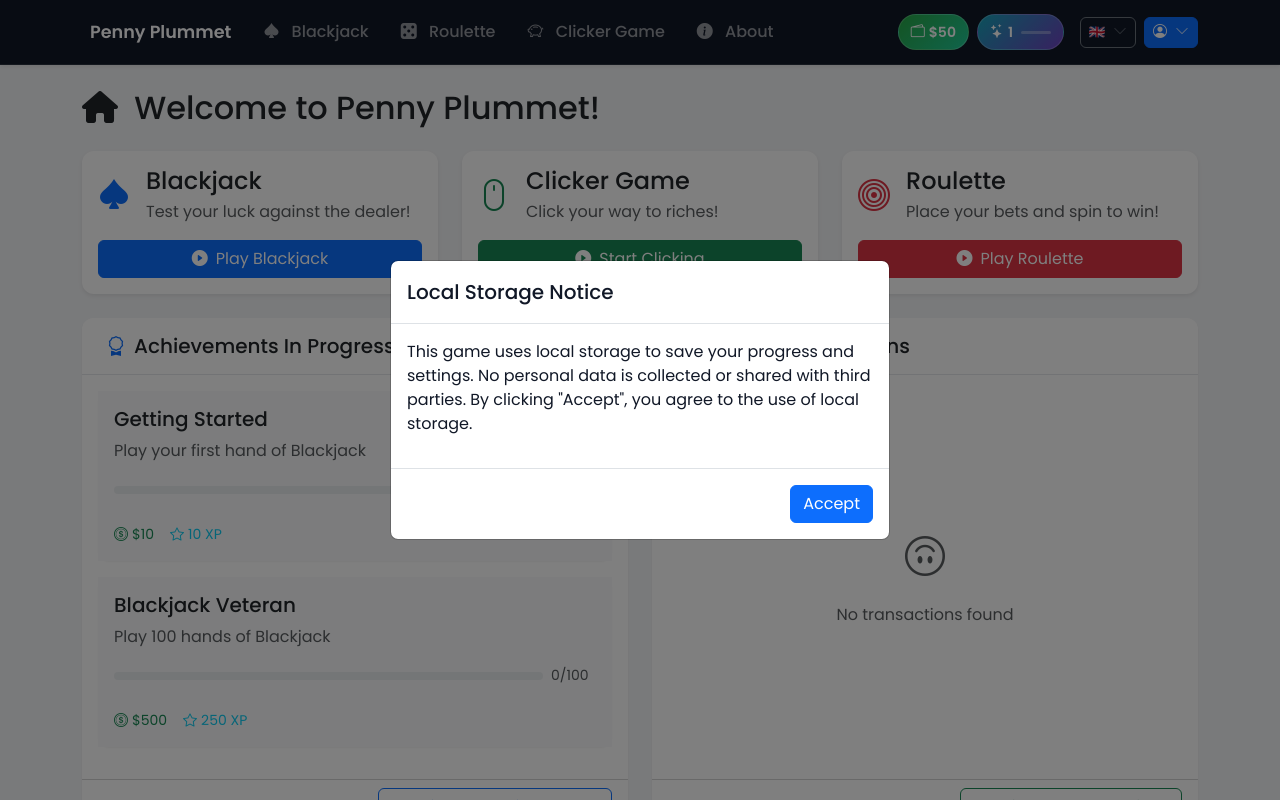
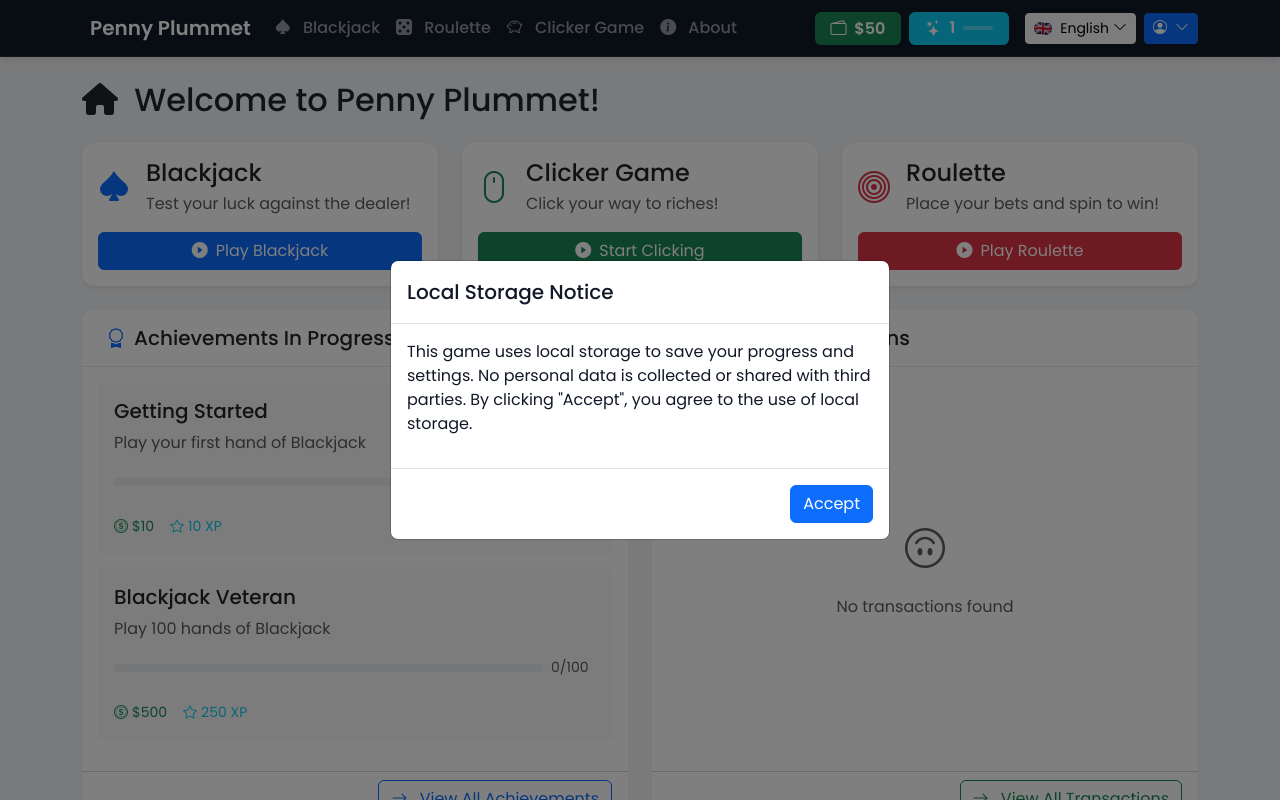
Before and after one commit to benceb2/penny-plummet, a Vue app: page / in a window 1280 px wide. Shown: the top 800 px of the page. Built offline with nearby package versions, Linux system fonts and the light colour scheme.

Commit message:
Tweak navbar

```diff
--- a/src/components/layout/AppNavbar.vue
+++ b/src/components/layout/AppNavbar.vue
@@ -30,17 +30,17 @@ watch(locale, (newLocale) => {
 </script>
 
 <template>
-  <nav class="navbar navbar-expand-lg navbar-dark bg-dark shadow-sm">
+  <nav class="navbar navbar-expand-lg navbar-dark bg-dark">
     <div class="container">
       <!-- Brand -->
-      <RouterLink class="navbar-brand fw-bold d-flex align-items-center" to="/">
+      <RouterLink class="navbar-brand fw-bold" to="/">
         <i class="bi bi-coin-fill text-warning me-2"></i>
-        <span class="brand-text">{{ t('navbar.brand') }}</span>
+        {{ t('navbar.brand') }}
       </RouterLink>
 
       <!-- Mobile Toggle -->
       <button
-        class="navbar-toggler border-0"
+        class="navbar-toggler"
         type="button"
         @click="isNavOpen = !isNavOpen"
         aria-controls="navbarNav"
@@ -55,11 +55,11 @@ watch(locale, (newLocale) => {
         :class="{ 'show': isNavOpen, 'collapse': !isNavOpen }"
         id="navbarNav">
 
-        <!-- Left Side Navigation Links - Games First -->
+        <!-- Left Side - Games & Links -->
         <ul class="navbar-nav me-auto">
           <li class="nav-item">
             <RouterLink
-              class="nav-link px-3 nav-link-hover"
+              class="nav-link"
               @click="isNavOpen = false"
               to="/blackjack">
               <i class="bi bi-suit-spade-fill me-2"></i>
@@ -68,7 +68,7 @@ watch(locale, (newLocale) => {
           </li>
           <li class="nav-item">
             <RouterLink
-              class="nav-link px-3 nav-link-hover"
+              class="nav-link"
               @click="isNavOpen = false"
               to="/roulette">
               <i class="bi bi-dice-5-fill me-2"></i>
@@ -77,7 +77,7 @@ watch(locale, (newLocale) => {
           </li>
           <li class="nav-item">
             <RouterLink
-              class="nav-link px-3 nav-link-hover"
+              class="nav-link"
               @click="isNavOpen = false"
               to="/clicker">
               <i class="bi bi-piggy-bank me-2"></i>
@@ -85,9 +85,8 @@ watch(locale, (newLocale) => {
             </RouterLink>
           </li>
           <li class="nav-item d-lg-none">
-            <!-- Show transactions on mobile -->
             <RouterLink
-              class="nav-link px-3 nav-link-hover"
+              class="nav-link"
               @click="isNavOpen = false"
               to="/transactions">
               <i class="fa fa-history me-2"></i>
@@ -96,7 +95,7 @@ watch(locale, (newLocale) => {
           </li>
           <li class="nav-item">
             <RouterLink
-              class="nav-link px-3 nav-link-hover"
+              class="nav-link"
               @click="isNavOpen = false"
               to="/about">
               <i class="bi bi-info-circle-fill me-2"></i>
@@ -105,54 +104,63 @@ watch(locale, (newLocale) => {
           </li>
         </ul>
 
-        <!-- Right Side User Stats & Controls -->
-        <div class="navbar-nav ms-auto">
-          <div class="d-flex align-items-center flex-column flex-lg-row gap-2 gap-lg-3">
+        <!-- Mobile Separator -->
+        <hr class="d-lg-none text-white-50 my-3">
 
-            <!-- Mobile: Stack vertically, Desktop: Horizontal -->
-            <div class="d-flex align-items-center gap-2 order-lg-1">
-              <!-- Chips Display -->
-              <div class="stat-badge stat-badge-success">
+        <!-- Right Side - User Info -->
+        <div class="d-flex align-items-center flex-column flex-lg-row gap-3">
+
+          <!-- Stats Row -->
+          <div class="d-flex align-items-center gap-2">
+            <!-- Chips -->
+            <span class="badge bg-success fs-6 px-3 py-2">
               <i class="bi bi-wallet2 me-1"></i>
-                <span class="fw-semibold">{{ userStore.formattedChips }}</span>
-              </div>
+              {{ userStore.formattedChips }}
+            </span>
 
-              <!-- Level Display with Progress -->
-              <div class="stat-badge stat-badge-info position-relative">
-                <i class="bi bi-stars me-1"></i>
-                <span class="fw-semibold me-2">{{ achievementStore.currentLevel.level }}</span>
-                <div class="level-progress">
+            <!-- Level with Progress -->
+            <span class="badge bg-info fs-6 px-3 py-2 d-flex align-items-center">
+              <i class="bi bi-stars me-2"></i>
+              {{ achievementStore.currentLevel.level }}
+              <div class="progress ms-2" style="width: 30px; height: 4px;">
                 <div
-                    class="level-progress-fill"
+                  class="progress-bar bg-white"
                   :style="{ width: achievementStore.levelProgress + '%' }">
                 </div>
               </div>
-              </div>
+            </span>
           </div>
 
           <!-- Controls Row -->
-            <div class="d-flex align-items-center gap-2 order-lg-2">
+          <div class="d-flex align-items-center gap-2">
             <!-- Language Selector -->
             <div class="dropdown">
               <button
-                  class="btn btn-outline-secondary btn-sm d-flex align-items-center"
+                class="btn btn-light btn-sm d-flex align-items-center"
                 type="button"
-                  data-bs-toggle="dropdown"
-                  aria-expanded="false">
+                data-bs-toggle="dropdown">
                 <img
                   :src="flags[locale as Locale]"
                   :alt="locale"
-                    class="flag-img me-1" />
-                  <i class="bi bi-chevron-down ms-1 opacity-75"></i>
+                  width="18"
+                  height="13"
+                  class="me-2 rounded" />
+                <span class="d-none d-sm-inline">{{ t(`languages.${locale}`) }}</span>
+                <i class="bi bi-chevron-down ms-1"></i>
               </button>
               <ul class="dropdown-menu dropdown-menu-end">
                 <li v-for="loc in availableLocales" :key="loc">
                   <a
-                      class="dropdown-item py-2 d-flex align-items-center gap-2"
+                    class="dropdown-item d-flex align-items-center gap-2"
                     href="#"
                     @click.prevent="switchLanguage(loc)"
                     :class="{ 'active': locale === loc }">
-                      <img :src="flags[loc]" :alt="loc" class="flag-img" />
+                    <img
+                      :src="flags[loc]"
+                      :alt="loc"
+                      width="16"
+                      height="12"
+                      class="rounded" />
                     {{ t(`languages.${loc}`) }}
                   </a>
                 </li>
@@ -164,22 +172,21 @@ watch(locale, (newLocale) => {
               <button
                 class="btn btn-primary btn-sm d-flex align-items-center"
                 type="button"
-                  data-bs-toggle="dropdown"
-                  aria-expanded="false">
+                data-bs-toggle="dropdown">
                 <i class="bi bi-person-circle me-1"></i>
                 <span class="d-none d-sm-inline">{{ userStore.username }}</span>
-                  <i class="bi bi-chevron-down ms-1 opacity-75"></i>
+                <i class="bi bi-chevron-down ms-1"></i>
               </button>
               <ul class="dropdown-menu dropdown-menu-end">
                 <li>
-                    <RouterLink to="/profile" class="dropdown-item py-2">
-                      <i class="bi bi-person me-2 opacity-75"></i>
+                  <RouterLink to="/profile" class="dropdown-item">
+                    <i class="bi bi-person me-2"></i>
                     {{ t('navbar.profile.viewProfile') }}
                   </RouterLink>
                 </li>
                 <li class="d-none d-lg-block">
-                    <RouterLink to="/transactions" class="dropdown-item py-2">
-                      <i class="fa fa-history me-2 opacity-75"></i>
+                  <RouterLink to="/transactions" class="dropdown-item">
+                    <i class="fa fa-history me-2"></i>
                     {{ t('navbar.wallet.transactions') }}
                   </RouterLink>
                 </li>
@@ -187,13 +194,12 @@ watch(locale, (newLocale) => {
                   <hr class="dropdown-divider">
                 </li>
                 <li>
-                    <RouterLink to="/settings" class="dropdown-item py-2">
-                      <i class="bi bi-gear me-2 opacity-75"></i>
+                  <RouterLink to="/settings" class="dropdown-item">
+                    <i class="bi bi-gear me-2"></i>
                     {{ t('navbar.profile.settings') }}
                   </RouterLink>
                 </li>
               </ul>
-              </div>
             </div>
           </div>
         </div>
@@ -204,144 +210,12 @@ watch(locale, (newLocale) => {
 </template>
 
 <style scoped>
-/* Brand styling */
-.brand-text {
-  font-size: 1.1rem;
-}
-
-/* Navigation link hover effects */
-.nav-link-hover {
-  transition: all 0.2s ease;
-  border-radius: 6px;
-}
-
-.nav-link-hover:hover {
-  background-color: rgba(255, 255, 255, 0.1);
-  transform: translateY(-1px);
-}
-
-.nav-link-hover i {
-  transition: transform 0.2s ease;
-}
-
-.nav-link-hover:hover i {
-  transform: scale(1.1);
-}
-
-/* Stat badges */
-.stat-badge {
-  display: flex;
-  align-items: center;
-  padding: 0.4rem 0.75rem;
-  border-radius: 20px;
-  font-size: 0.875rem;
-  border: 1px solid rgba(255, 255, 255, 0.2);
-}
-
-.stat-badge-success {
-  background: linear-gradient(135deg, #28a745, #20c997);
-  color: white;
-}
-
-.stat-badge-info {
-  background: linear-gradient(135deg, #17a2b8, #6f42c1);
-  color: white;
-}
-
-/* Level progress bar */
-.level-progress {
-  width: 30px;
-  height: 3px;
-  background: rgba(255, 255, 255, 0.3);
-  border-radius: 3px;
-  overflow: hidden;
-}
-
-.level-progress-fill {
-  height: 100%;
-  background: white;
-  border-radius: 3px;
-  transition: width 0.3s ease;
-}
-
-/* Flag images */
-.flag-img {
-  width: 16px;
-  height: 12px;
-  border-radius: 2px;
-  object-fit: cover;
-}
-
-/* Button improvements */
-.btn {
-  border-radius: 6px;
-  font-weight: 500;
-}
-
+/* Only the truly necessary custom styles */
 .dropdown-toggle::after {
   display: none;
 }
 
-/* Mobile optimizations */
-@media (max-width: 991px) {
-  .navbar-collapse {
-    padding: 1rem 0 0.5rem 0;
-    margin-top: 0.5rem;
-    border-top: 1px solid rgba(255, 255, 255, 0.1);
-  }
-
-  .navbar-nav {
-    gap: 0.25rem;
-  }
-
-  .nav-link {
-    padding: 0.75rem 1rem !important;
-    margin: 2px 0;
-    border-radius: 8px;
-    background: rgba(255, 255, 255, 0.05);
-  }
-
-  .stat-badge {
-    justify-content: center;
-    min-width: 120px;
-  }
-
-  /* Stack stats vertically on mobile */
-  .d-flex.flex-column.flex-lg-row {
-    align-items: stretch !important;
-  }
-
-  .d-flex.flex-column.flex-lg-row>div {
-    width: 100%;
-    justify-content: center;
-  }
-}
-
-/* Small mobile screens */
-@media (max-width: 576px) {
-  .container {
-    padding-left: 1rem;
-    padding-right: 1rem;
-  }
-
-  .stat-badge {
-    font-size: 0.8rem;
-    padding: 0.35rem 0.6rem;
-  }
-
-  .level-progress {
-    width: 25px;
-  }
-}
-
-/* Desktop enhancements */
-@media (min-width: 992px) {
-  .navbar {
-    padding: 0.75rem 0;
-  }
-
-  .nav-link {
-    font-weight: 500;
-  }
+.progress {
+  background-color: rgba(255, 255, 255, 0.3);
 }
 </style>
```
Lines whose indentation alone changed are shown as unchanged.
